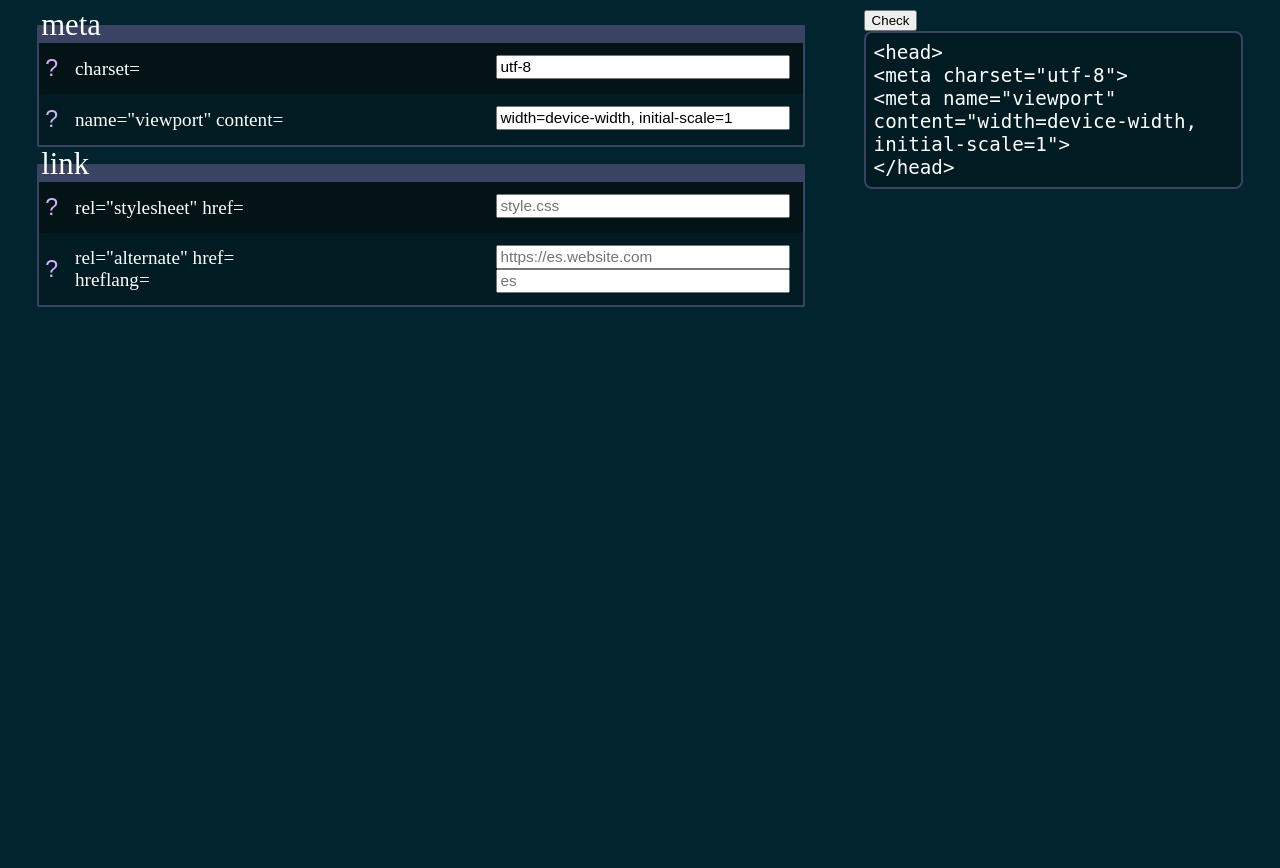
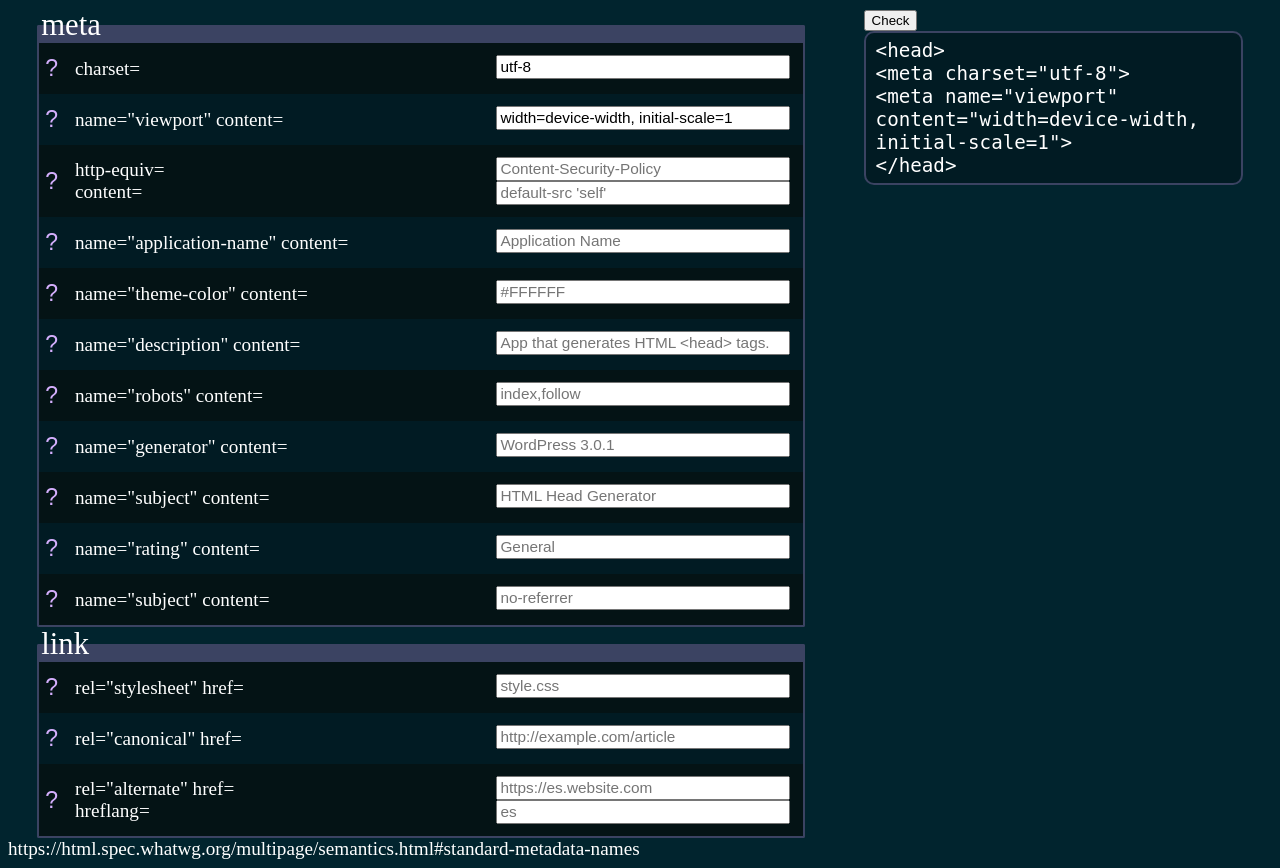
Before and after one commit to ksymph/headmaker, a PHP site: page / in a window 1280 px wide. Before the commit the page ends 307 px from the top, so only its background shows below. Run offline with PHP 8.4, Linux system fonts and the light colour scheme.

Commit message:
add content

```diff
--- a/index.php
+++ b/index.php
@@ -9,13 +9,106 @@
 					<input type="checkbox" class="show-hidden">
 					<div class="label-container"><label for="charset">charset=</label></div>
 					<div class="input-container"><input id="charset" type="text" value="utf-8" placeholder="utf-8"></div>
-					<p>test</p>
+					<p>defines the encoding of the website, <code>utf-8</code> is the standard</p>
 				</fieldset>
 				<fieldset class="tag">
 					<input type="checkbox" class="show-hidden">
 					<div class="label-container"><label for="viewport">name="viewport" content=</label></div>
 					<div class="input-container"><input id="viewport" type="text" placeholder="width=device-width, initial-scale=1" value="width=device-width, initial-scale=1"></div>
-					<p>test</p>
+					<p>
+						sets viewport properties<br>
+						<code>width=device-width</code> makes its width the same as the physical device<br>
+						<code>initial-scale=1</code> sets the initial scale to 1 (no zoom)
+					</p>
+				</fieldset>
+				<fieldset class="tag">
+					<input type="checkbox" class="show-hidden">
+					<div class="label-container">
+						<label for="http-equiv">http-equiv=</label>
+						<label for="http-content">content=</label>
+					</div>
+					<div class="input-container">
+						<input id="http-equiv" type="text" placeholder="Content-Security-Policy">
+						<input id="http-content" type="text" placeholder="default-src 'self'">
+					</div>
+					<p>
+						allows control over where resources are loaded from<br>
+						<a href="https://developer.mozilla.org/en-US/docs/Web/HTML/Element/meta">mdn web docs</a><br>
+						<a href="https://www.w3schools.com/tags/att_meta_http_equiv.asp">w3schools</a>
+					</p>
+				</fieldset>
+				<fieldset class="tag">
+					<input type="checkbox" class="show-hidden">
+					<div class="label-container"><label for="app-name">name="application-name" content=</label></div>
+					<div class="input-container"><input id="app-name" type="text" placeholder="Application Name"></div>
+					<p>
+						for SPAs (single page applications)
+					</p>
+				</fieldset>
+				<fieldset class="tag">
+					<input type="checkbox" class="show-hidden">
+					<div class="label-container"><label for="theme-color">name="theme-color" content=</label></div>
+					<div class="input-container"><input id="theme-color" type="text" placeholder="#FFFFFF"></div>
+					<p>
+						theme color for browser styling
+					</p>
+				</fieldset>
+				<fieldset class="tag">
+					<input type="checkbox" class="show-hidden">
+					<div class="label-container"><label for="description">name="description" content=</label></div>
+					<div class="input-container"><input id="description" type="text" placeholder="App that generates HTML <head> tags."></div>
+					<p>
+						describe the site for search engines<br>
+						maximum 150 characters
+					</p>
+				</fieldset>
+				<fieldset class="tag">
+					<input type="checkbox" class="show-hidden">
+					<div class="label-container"><label for="robots">name="robots" content=</label></div>
+					<div class="input-container"><input id="robots" type="text" placeholder="index,follow"></div>
+					<p>
+						instructions for crawlers<br>
+						robots.txt is site-wide, use this for per-page
+					</p>
+				</fieldset>
+				<fieldset class="tag">
+					<input type="checkbox" class="show-hidden">
+					<div class="label-container"><label for="generator">name="generator" content=</label></div>
+					<div class="input-container"><input id="generator" type="text" placeholder="WordPress 3.0.1"></div>
+					<p>
+						identify the software used to build the site
+					</p>
+				</fieldset>
+				<fieldset class="tag">
+					<input type="checkbox" class="show-hidden">
+					<div class="label-container"><label for="subject">name="subject" content=</label></div>
+					<div class="input-container"><input id="subject" type="text" placeholder="HTML Head Generator"></div>
+					<p>
+						short description of the subject of the page
+					</p>
+				</fieldset>
+				<fieldset class="tag">
+					<input type="checkbox" class="show-hidden">
+					<div class="label-container"><label for="rating">name="rating" content=</label></div>
+					<div class="input-container"><input id="rating" type="text" placeholder="General"></div>
+					<p>
+						appropriate age for page content<br>
+						possible values:<br>
+						- general<br>
+						- mature<br>
+						- adult<br>
+						- restricted<br>
+						- 14 years<br>
+						- safe for kids<br>
+					</p>
+				</fieldset>
+				<fieldset class="tag">
+					<input type="checkbox" class="show-hidden">
+					<div class="label-container"><label for="referrer">name="subject" content=</label></div>
+					<div class="input-container"><input id="referrer" type="text" placeholder="no-referrer"></div>
+					<p>
+						how to handle referrer information
+					</p>
 				</fieldset>
 			</fieldset>
 			<fieldset class="category">
@@ -24,7 +117,17 @@
 					<input type="checkbox" class="show-hidden">
 					<div class="label-container"><label for="stylesheet">rel="stylesheet" href=</label></div>
 					<div class="input-container"><input id="stylesheet" type="text" placeholder="style.css"></div>
-					<p>test</p>
+					<p>points to an external stylesheet</p>
+				</fieldset>
+				<fieldset class="tag">
+					<input type="checkbox" class="show-hidden">
+					<div class="label-container"><label for="canonical">rel="canonical" href=</label></div>
+					<div class="input-container"><input id="canonical" type="text" placeholder="http://example.com/article"></div>
+					<p>
+						for preventing duplicate content in search engines<br>
+						set the link to the main page the content lives<br>
+						<a href="https://developers.google.com/search/docs/crawling-indexing/consolidate-duplicate-urls#rel-canonical-link-method">google dev docs</a>
+					</p>
 				</fieldset>
 				<fieldset class="tag">
 					<input type="checkbox" class="show-hidden">
@@ -49,6 +152,7 @@
 			</div>
 		</div>
 	</main>
+	https://html.spec.whatwg.org/multipage/semantics.html#standard-metadata-names
 </body>
 
 
--- a/style.css
+++ b/style.css
@@ -101,7 +101,23 @@ legend {
 #output {
 	user-select: all;
 	background-color: #011b23;
-	border-radius: 8px;
+	border-radius: 10px;
 	border: 2px solid #3b4362;
-	padding: 8px;
+	padding: 6px 10px;
 }
+
+#output code {
+	font-size: 1em;
+}
+
+code {
+	font-size: .85em;
+}
+
+a {
+	color: #d4affd;
+}
+
+.big-input {
+	height: 100%;
+}
```
